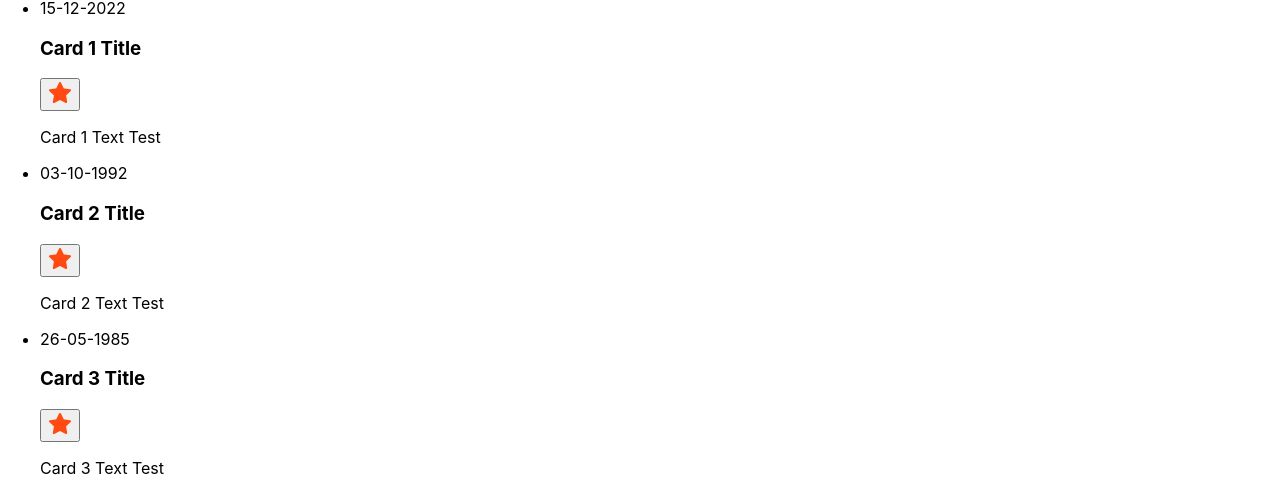
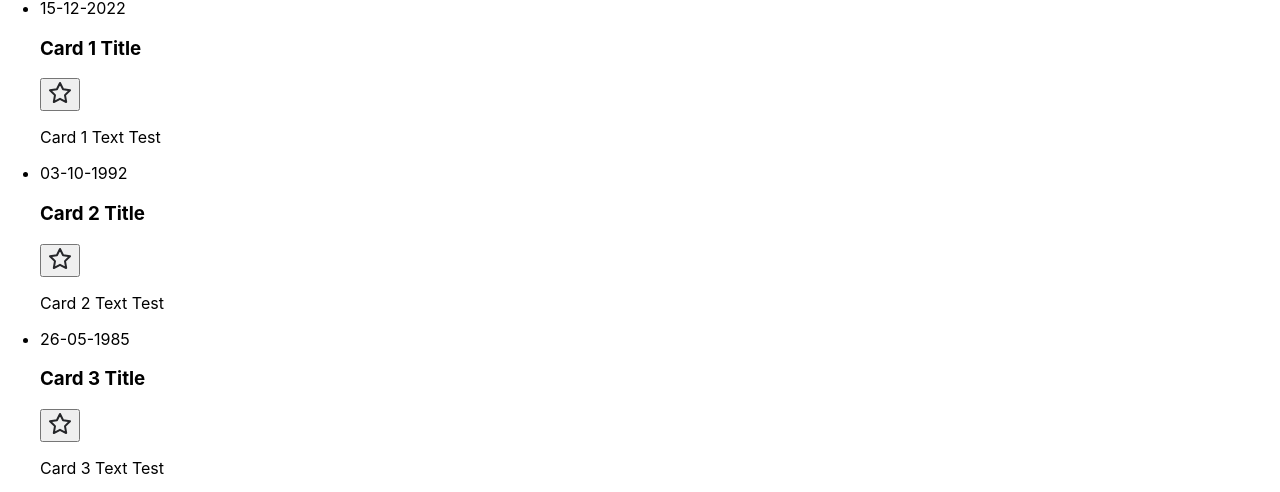
Before and after one commit to RobinWitt/Journal-App, a React (Create React App) app: page / in a window 1280 px wide. Shown: the part 151-643 px from the top of the page. Built offline with nearby package versions, Linux system fonts and the light colour scheme.

Commit message:
functionality favIcon

```diff
--- a/src/components/EntryCard/index.js
+++ b/src/components/EntryCard/index.js
@@ -1,12 +1,12 @@
 import FavIcon from "../FavIcon";
 
-export default function EntryCard({ title, date, text, isFaved }) {
+export default function EntryCard({ title, date, text }) {
   return (
     <>
       <li>
         <p>{date}</p>
         <h3>{title}</h3>
-        <FavIcon isFaved={isFaved} />
+        <FavIcon />
         <p>{text}</p>
       </li>
     </>
--- a/src/components/EntryList/index.js
+++ b/src/components/EntryList/index.js
@@ -8,13 +8,11 @@ export default function EntryList() {
           title="Card 1 Title"
           date="15-12-2022"
           text="Card 1 Text Test"
-          isFaved
         ></EntryCard>
         <EntryCard
           title="Card 2 Title"
           date="03-10-1992"
           text="Card 2 Text Test"
-          faved
         ></EntryCard>
         <EntryCard
           title="Card 3 Title"
--- a/src/components/FavIcon/index.js
+++ b/src/components/FavIcon/index.js
@@ -1,11 +1,19 @@
 import { ReactComponent as StarEmpty } from "../../resources/star.svg";
 import { ReactComponent as StarFilled } from "../../resources/star-filled.svg";
-import Button from "../Button";
+import { useState } from "react";
 
-export default function FavIcon(isFaved) {
+export default function FavIcon() {
+  const [isFaved, setIsFaved] = useState(false);
+
   return (
-    <Button type="button" ariaLabel="mark as favorite">
+    <button
+      type="button"
+      aria-label="mark as favorite"
+      onClick={() => {
+        setIsFaved(!isFaved);
+      }}
+    >
       {isFaved ? <StarFilled /> : <StarEmpty />}
-    </Button>
+    </button>
   );
 }
```
